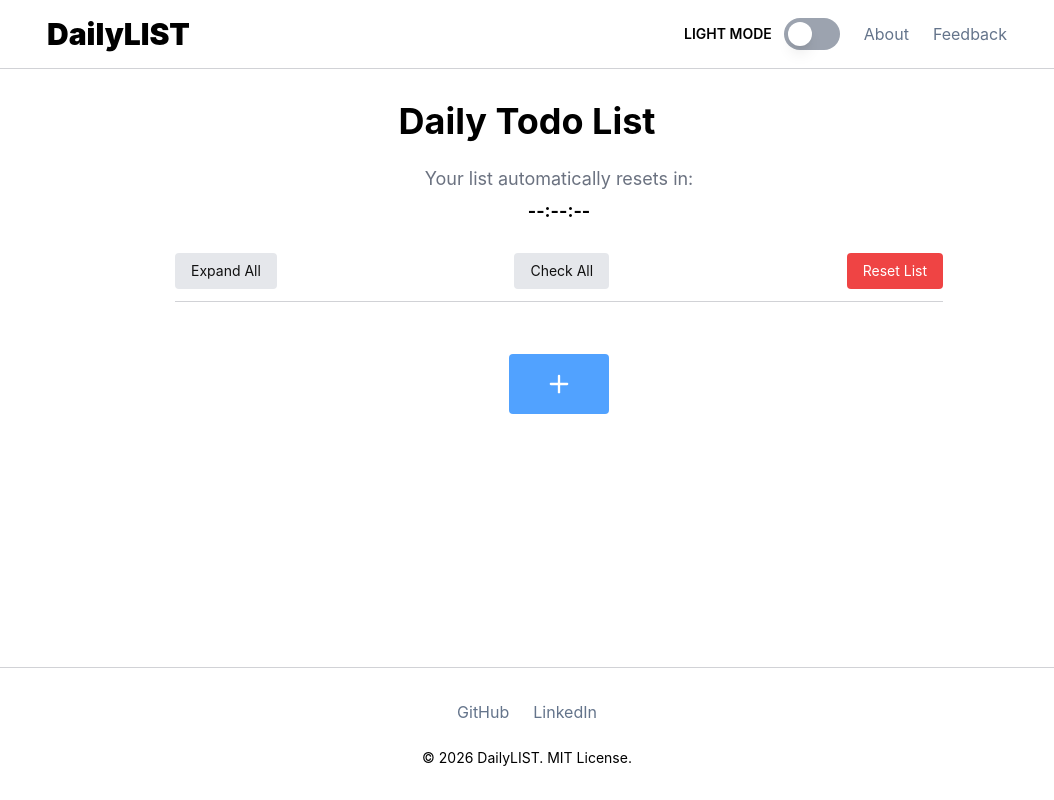
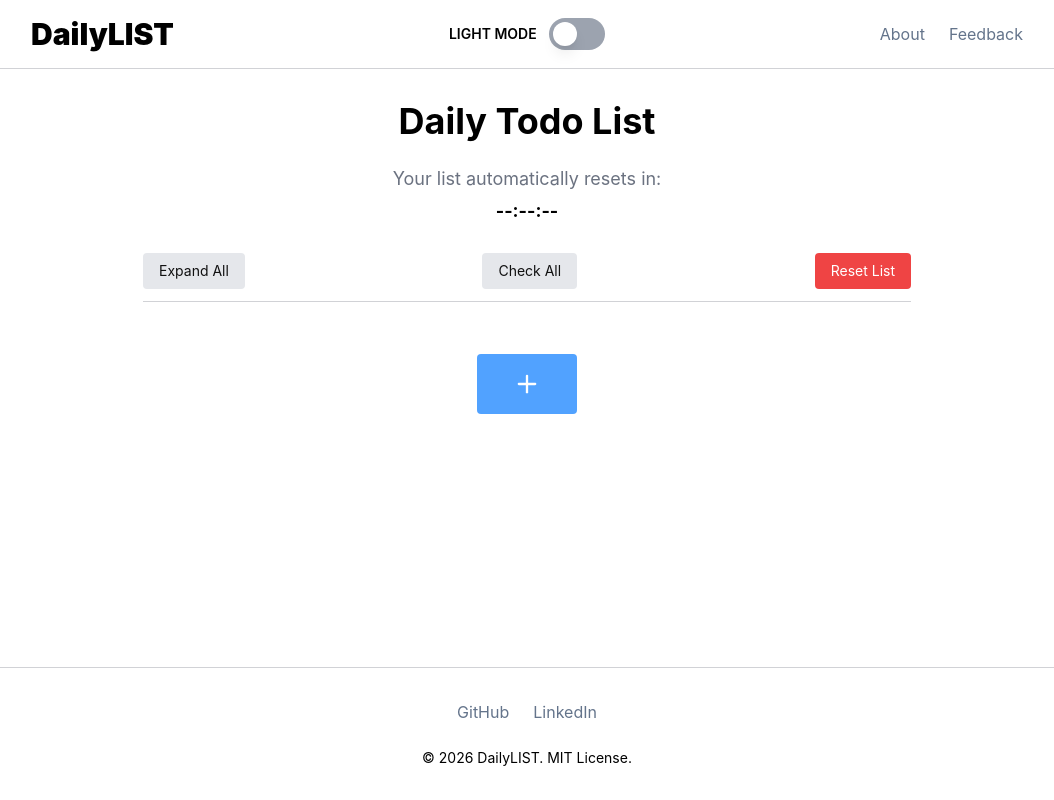
Before and after one commit to dwalkerwd7/DailyLIST, a React (Vite) app in the folder client/: page / in a window 1280 px wide. Shown: the whole page, without its empty margins (113-1167 px from the left). Built offline with nearby package versions, Linux system fonts and the light colour scheme.

Commit message:
put theme switch toggle in the middle of the header

```diff
--- a/client/src/components/Header.tsx
+++ b/client/src/components/Header.tsx
@@ -23,8 +23,8 @@ export default function Header() {
 
   return (
     <header className="border-b border-primary-border bg-primary-bg">
-      <nav className="mx-auto max-w-5xl px-4 py-4 sm:px-6 lg:px-8">
-        <div className="flex items-center justify-between flex-col sm:flex-row">
+      <nav className="mx-auto max-w-5xl px-4 py-4">
+        <div className="flex items-center justify-between flex-col sm:flex-row gap-4">
           <Link
             id="header-title"
             to="/"
@@ -39,11 +39,11 @@ export default function Header() {
               LIST
             </span>
           </Link>
+          <div className="flex items-center gap-3">
+            <span className="uppercase text-primary-text font-semibold text-sm">{`${theme} mode`}</span>
+            <ToggleSwitch isOn={theme === 'dark'} handleToggle={handleThemeToggle} />
+          </div>
           <div className="flex items-center gap-6">
-            <div className="flex items-center gap-3">
-              <span className="uppercase text-primary-text font-semibold text-sm">{`${theme} mode`}</span>
-              <ToggleSwitch isOn={theme === 'dark'} handleToggle={handleThemeToggle} />
-            </div>
             <Link
               to="/about"
               className="text-link hover:text-link-hover"
--- a/client/src/pages/Home.tsx
+++ b/client/src/pages/Home.tsx
@@ -2,7 +2,7 @@ import TodoApp from '../components/TodoApp';
 
 export default function Home() {
   return (
-    <main className="mx-auto max-w-3xl flex-1 px-4 py-8 sm:px-6 lg:px-8">
+    <main className="mx-auto max-w-3xl flex-1 pt-8">
       <div className="space-y-6">
         <h1 className="text-4xl font-bold text-primary-text text-center">
           Daily Todo List
```
